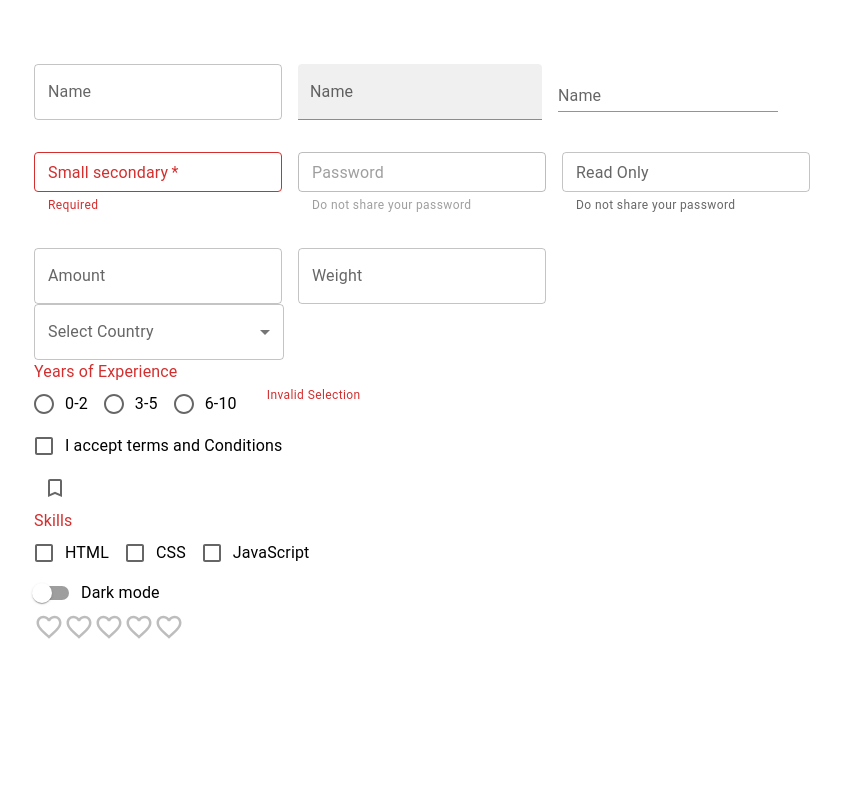
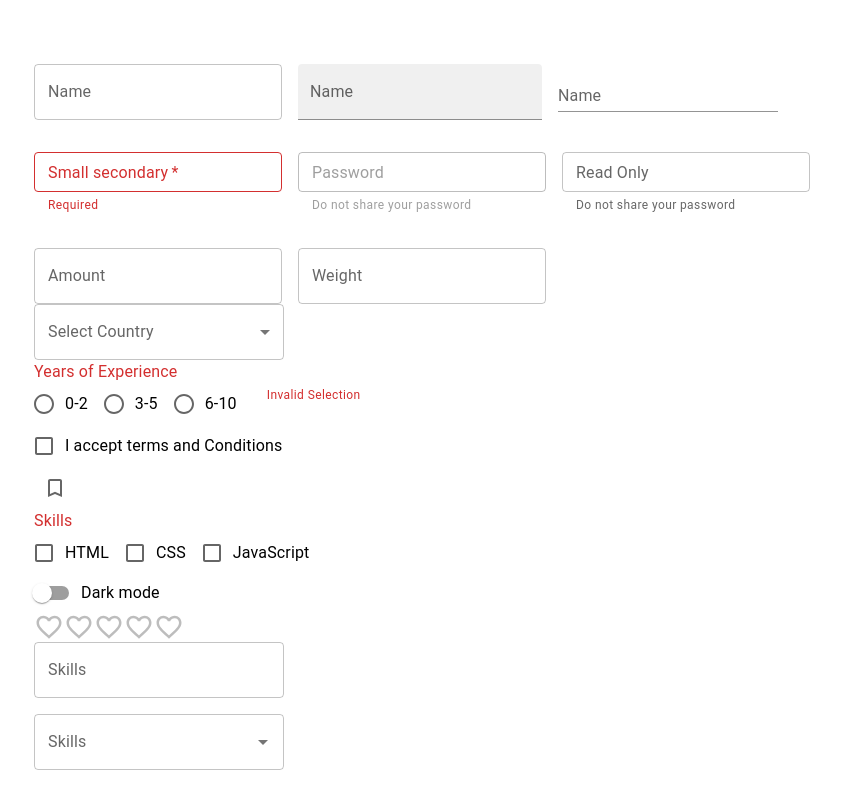
Before and after one commit to devhimanshuu/Full_stack_Journey, a React (Create React App) app in the folder Front-end/Material-UI/: page / in a window 1280 px wide. Shown: the top 808 px of the page, without its empty margins (30-871 px from the left). Built offline with nearby package versions, Linux system fonts and the light colour scheme.

Commit message:
muiAutoComplete

```diff
--- a/Front-end/Material-UI/src/App.tsx
+++ b/Front-end/Material-UI/src/App.tsx
@@ -7,6 +7,7 @@ import MuiRadioButton from "./components/muiRadioButton";
 import MuiCheckBox from "./components/muiCheckBox";
 import { MuiSwitch } from "./components/muiSwitch";
 import { MuiRating } from "./components/muiRating";
+import { MuiAutoComplete } from "./components/muiAutoComplete";
 function App() {
   return (
     <div className="App">
@@ -16,6 +17,7 @@ function App() {
       <MuiCheckBox />
       <MuiSwitch />
       <MuiRating />
+      <MuiAutoComplete />
     </div>
   );
 }
--- /dev/null
+++ b/Front-end/Material-UI/src/components/muiAutoComplete.tsx
@@ -0,0 +1,37 @@
+import React from "react";
+import { Stack, Autocomplete, TextField } from "@mui/material";
+import { useState } from "react";
+
+type Skill = {
+  id: number;
+  label: string;
+};
+const skills = ["HTML", "CSS", "JavaScript", "TypeScript", "React"];
+const skillOptions = skills.map((skill, index) => ({
+  id: index + 1,
+  label: skill,
+}));
+
+export const MuiAutoComplete = () => {
+  const [value, setValue] = useState<string | null>(null);
+  const [skill, setSkill] = useState<Skill | null>(null);
+
+  console.log({ skill });
+  return (
+    <Stack spacing={2} width="250px">
+      <Autocomplete
+        options={skills}
+        renderInput={(params) => <TextField {...params} label="Skills" />}
+        value={value}
+        onChange={(event: any, newValue: string | null) => setValue(newValue)}
+        freeSolo
+      />
+      <Autocomplete
+        options={skillOptions}
+        renderInput={(params) => <TextField {...params} label="Skills" />}
+        value={skill}
+        onChange={(event: any, newValue: Skill | null) => setSkill(newValue)}
+      />
+    </Stack>
+  );
+};
```
